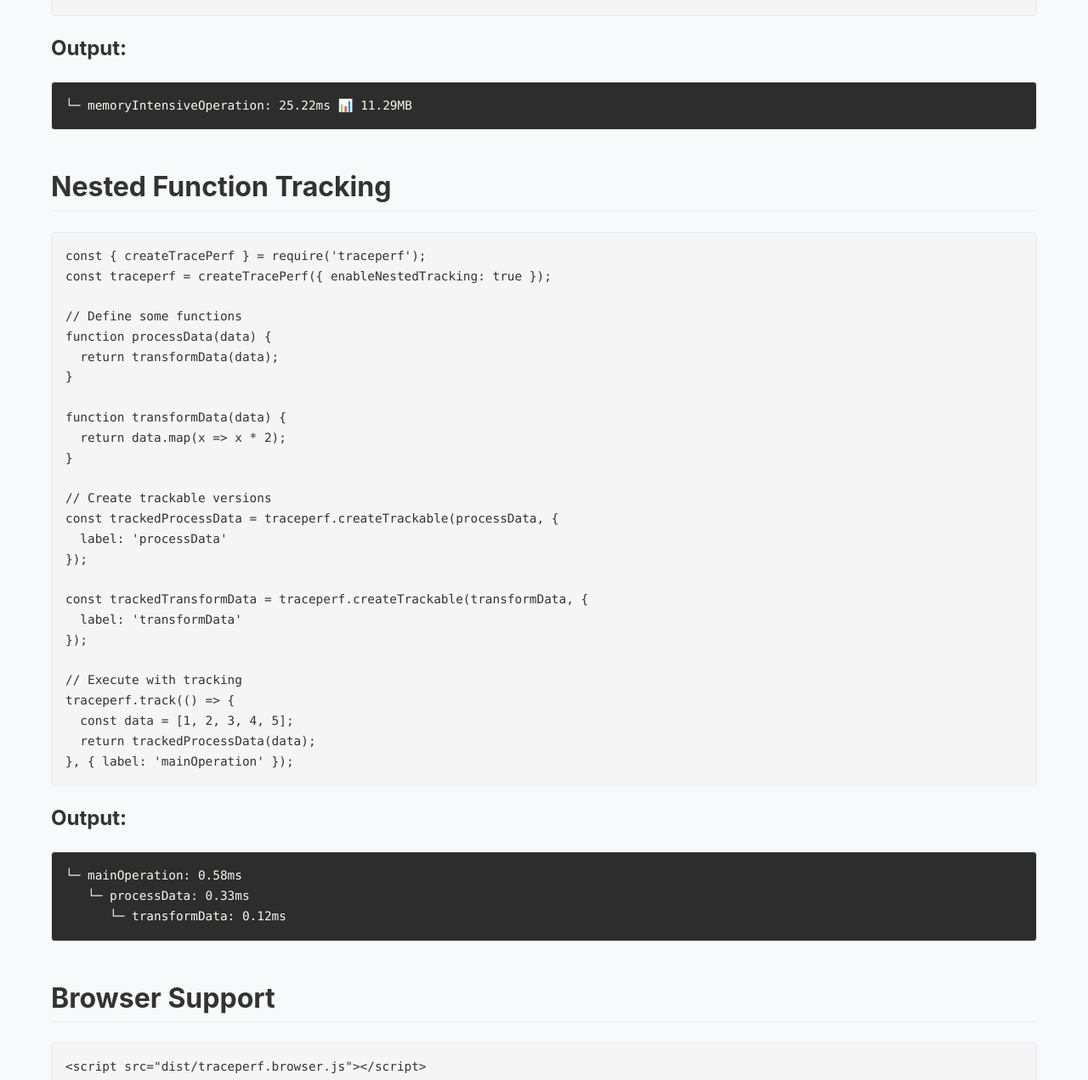
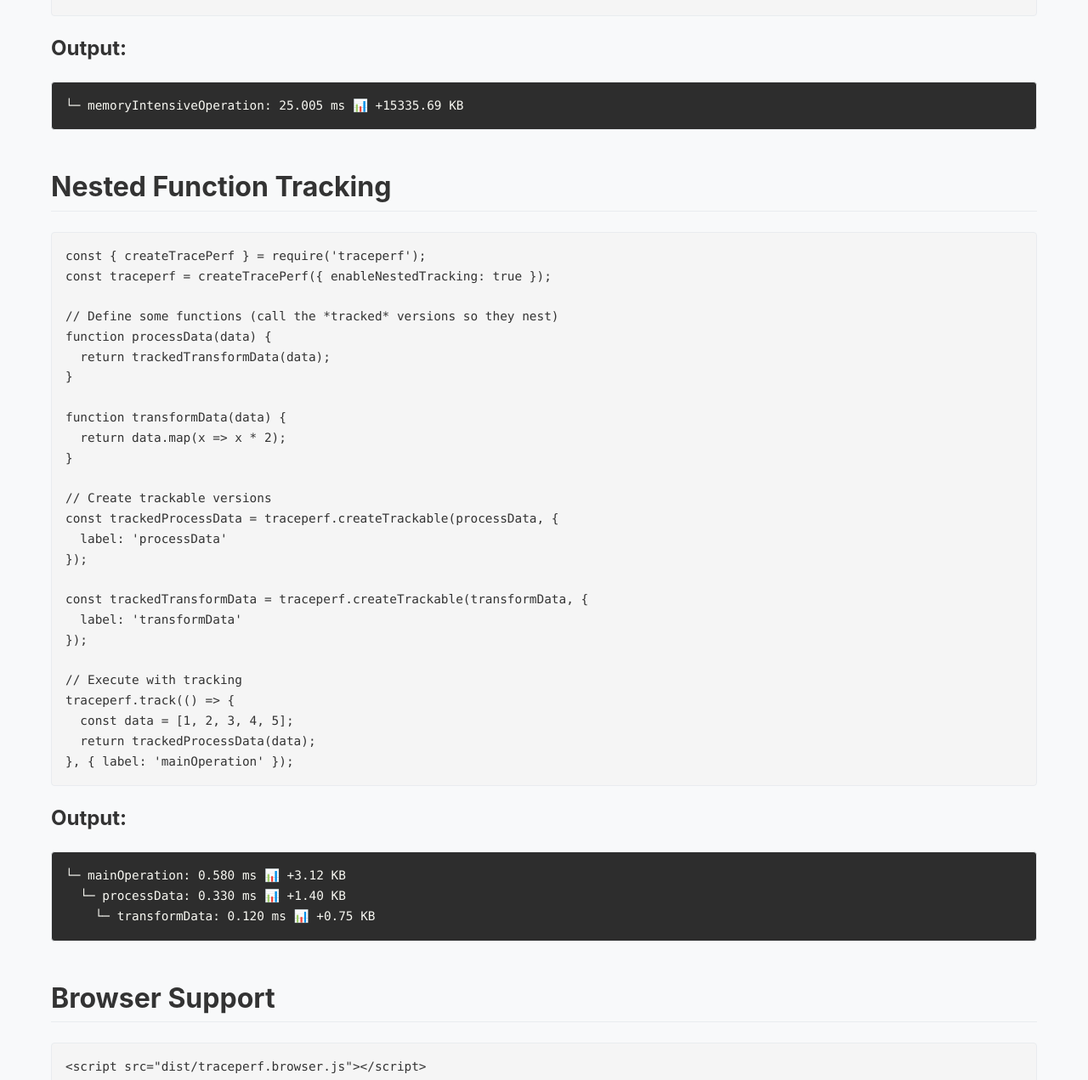
Before and after one commit to thelastbackspace/traceperf, a website: page docs/index.html in a window 1280 px wide. Shown: the part 2813-4084 px from the top of the page at 85% size. Drawn offline with Linux system fonts and the light colour scheme.

Commit message:
docs: correct examples and claims that did not match behaviour
- docs/index.html nested example called the untracked transformData,
  so the promised transformData line never printed; example outputs
  now use the real output format.
- index.html loaded the CommonJS dist/browser.js via <script>, which
  throws 'exports is not defined'; it now uses dist/traceperf.browser.js.
- README: document that PERFORMANCE mode prints nothing, what threshold
  does (and its default), captureArgs output, which browser methods
  exist, and the async nesting limitation in browsers.
- Type docs said threshold was in microseconds; it is milliseconds.

```diff
--- a/docs/index.html
+++ b/docs/index.html
@@ -127,7 +127,7 @@ const result = tracker.track(() => {
 }, { label: 'memoryIntensiveOperation' });</code></pre>
 
             <h3>Output:</h3>
-            <pre class="output"><code>└─ memoryIntensiveOperation: 25.22ms 📊 11.29MB</code></pre>
+            <pre class="output"><code>└─ memoryIntensiveOperation: 25.005 ms 📊 +15335.69 KB</code></pre>
         </section>
 
         <section id="nested-tracking">
@@ -135,9 +135,9 @@ const result = tracker.track(() => {
             <pre><code>const { createTracePerf } = require('traceperf');
 const traceperf = createTracePerf({ enableNestedTracking: true });
 
-// Define some functions
+// Define some functions (call the *tracked* versions so they nest)
 function processData(data) {
-  return transformData(data);
+  return trackedTransformData(data);
 }
 
 function transformData(data) {
@@ -160,9 +160,9 @@ traceperf.track(() => {
 }, { label: 'mainOperation' });</code></pre>
 
             <h3>Output:</h3>
-            <pre class="output"><code>└─ mainOperation: 0.58ms
-   └─ processData: 0.33ms
-      └─ transformData: 0.12ms</code></pre>
+            <pre class="output"><code>└─ mainOperation: 0.580 ms 📊 +3.12 KB
+  └─ processData: 0.330 ms 📊 +1.40 KB
+    └─ transformData: 0.120 ms 📊 +0.75 KB</code></pre>
         </section>
 
         <section id="browser-support">
--- a/src/types/index.ts
+++ b/src/types/index.ts
@@ -13,7 +13,7 @@ export interface ITracePerfConfig {
   trackMemory?: boolean;
   /** Whether to enable nested function tracking */
   enableNestedTracking?: boolean;
-  /** Minimum duration threshold in microseconds */
+  /** Only report calls taking at least this many milliseconds (default 0) */
   threshold?: number;
   /** Sampling rate (0.0-1.0) for reducing overhead */
   sampleRate?: number;
@@ -33,7 +33,7 @@ export interface ITrackOptions {
   trackMemory?: boolean;
   /** Override default nested tracking */
   enableNestedTracking?: boolean;
-  /** Minimum duration threshold in microseconds */
+  /** Only report calls taking at least this many milliseconds (default 0) */
   threshold?: number;
   /** Sampling rate (0.0-1.0) for reducing overhead */
   sampleRate?: number;
```
Also changed, not shown: index.html (+1 -1 lines), README.md.
